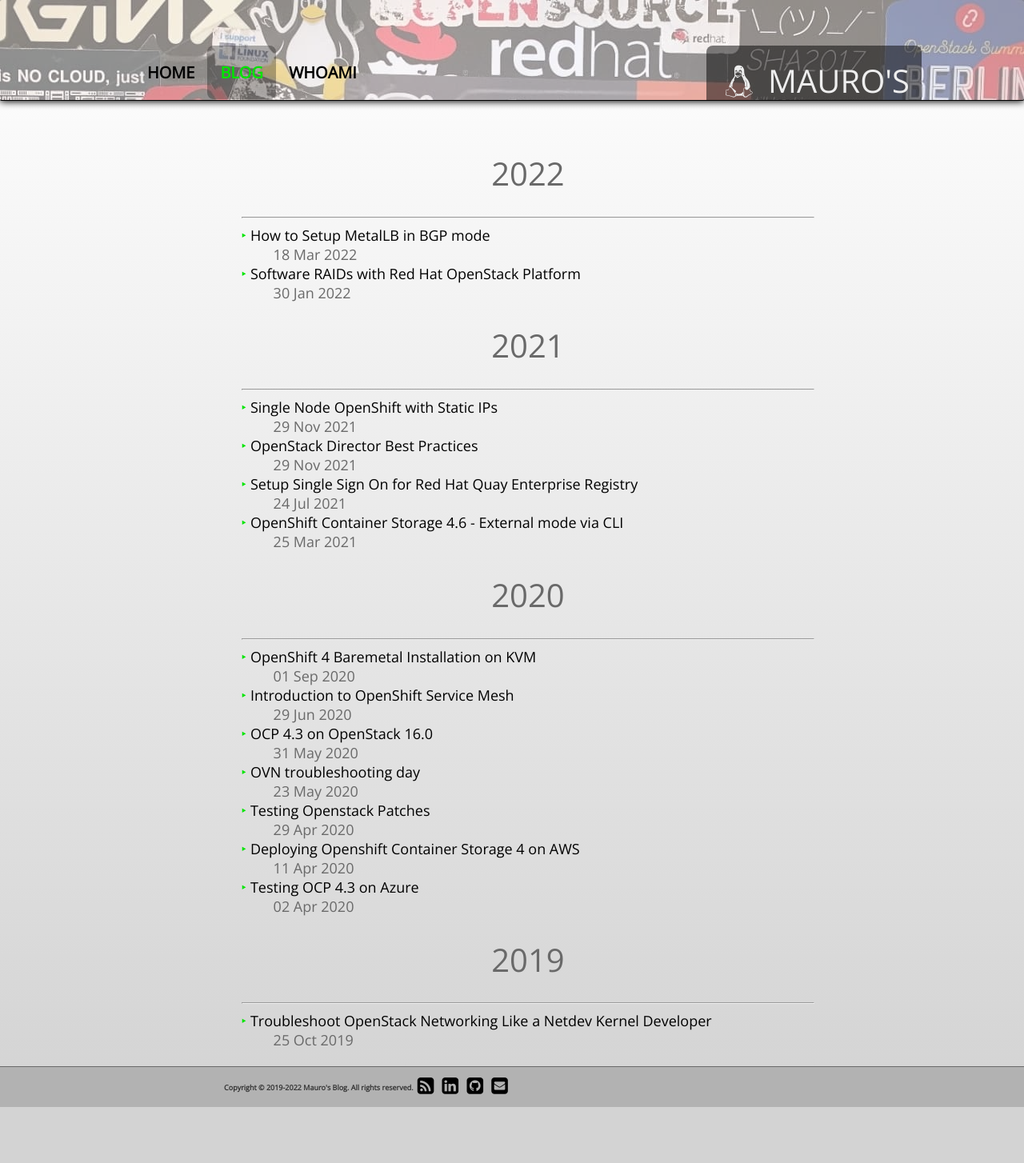
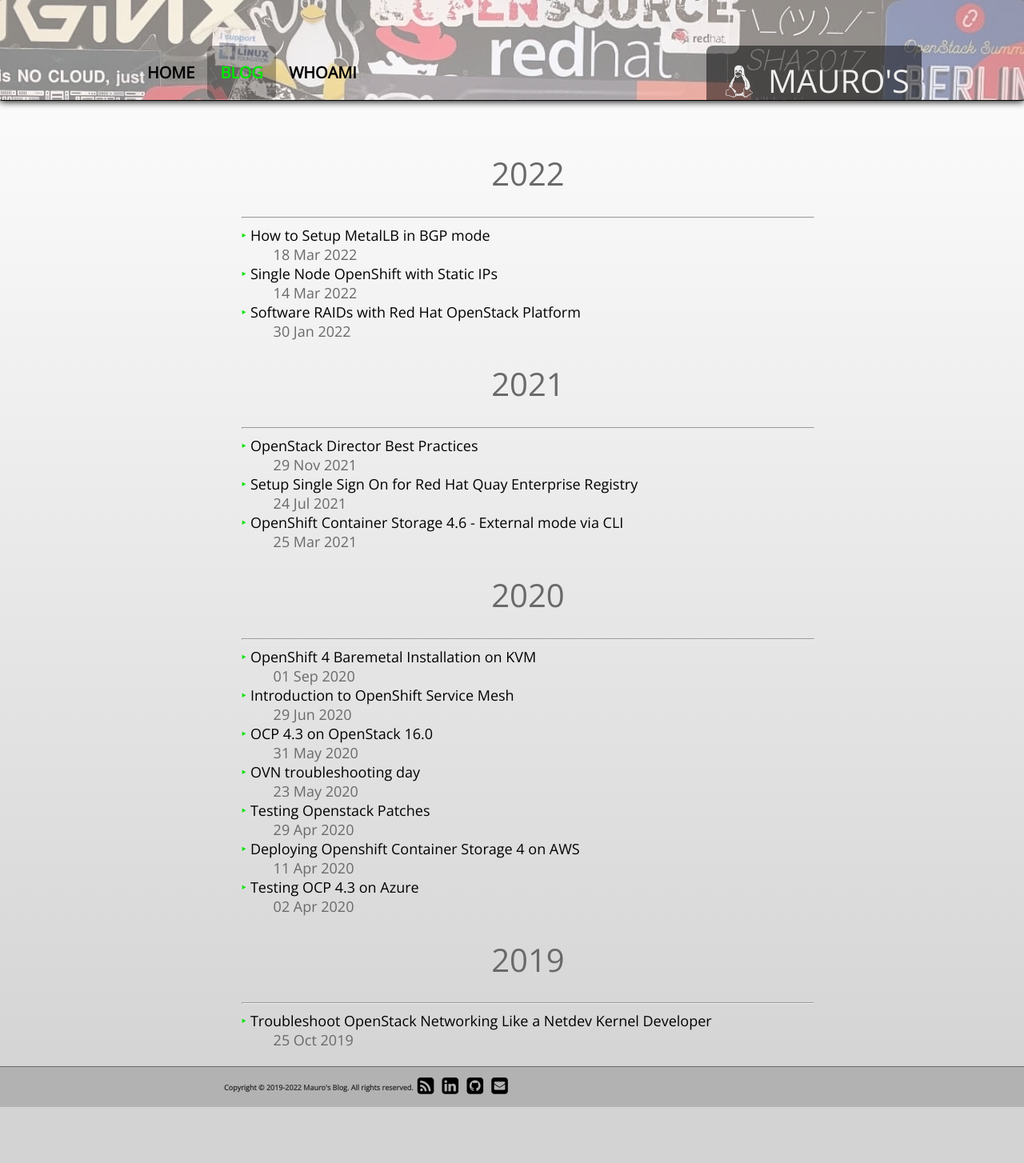
Before and after one commit to mauroseb/mauroseb.github.io, a Jekyll site: the page built from blog/index.html, in a window 1280 px wide. Shown: the whole page at 80% size. Built offline with Jekyll 4.4.1, drawn with Linux system fonts in a browser that asks for light colours.

```diff
--- a/_posts/2022-03-14-sno-with-static-ips.md
+++ b/_posts/2022-03-14-sno-with-static-ips.md
@@ -1,7 +1,7 @@
 ---
 layout: posts
 title: "Single Node OpenShift with Static IPs"
-date: 2021-11-29
+date: 2022-03-14
 categories: [blog]
 tags: [ openshift, assisted_installer, sno, ocp, networking ]
 author: mauroseb
```
